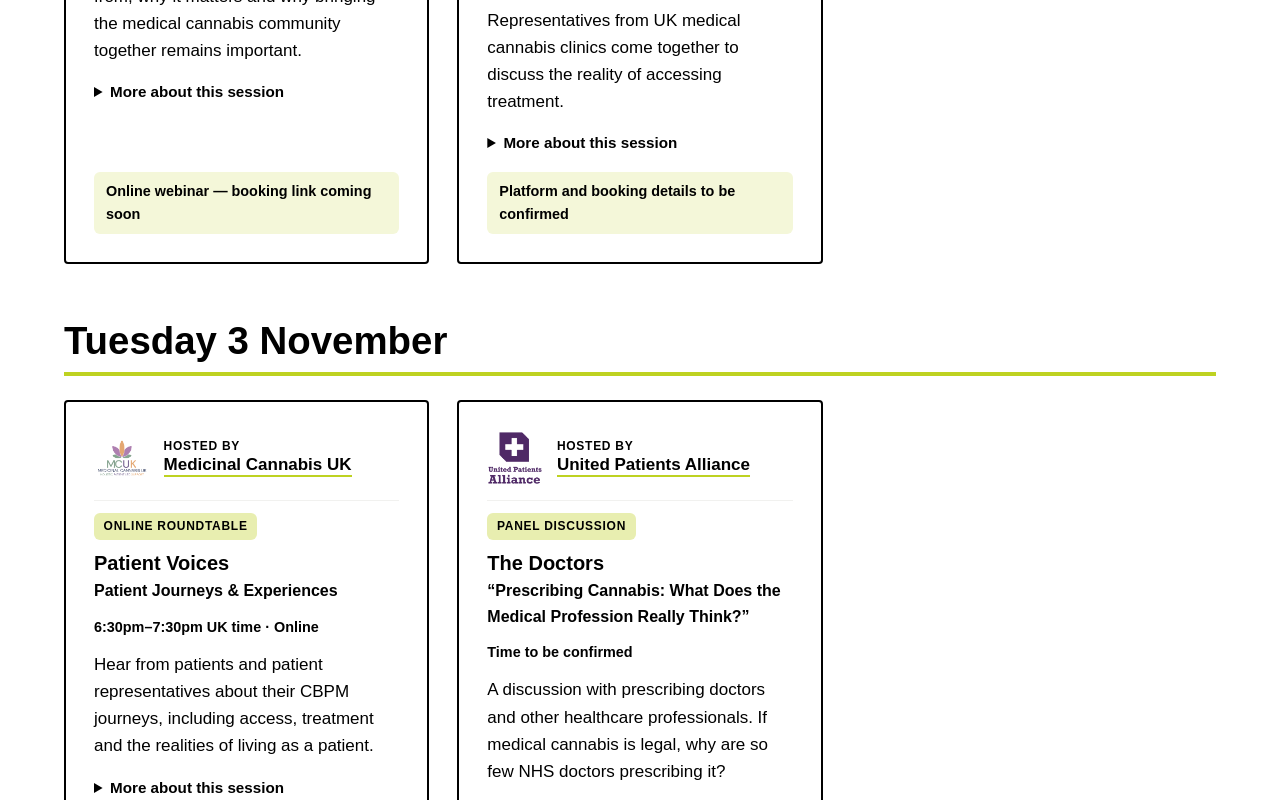
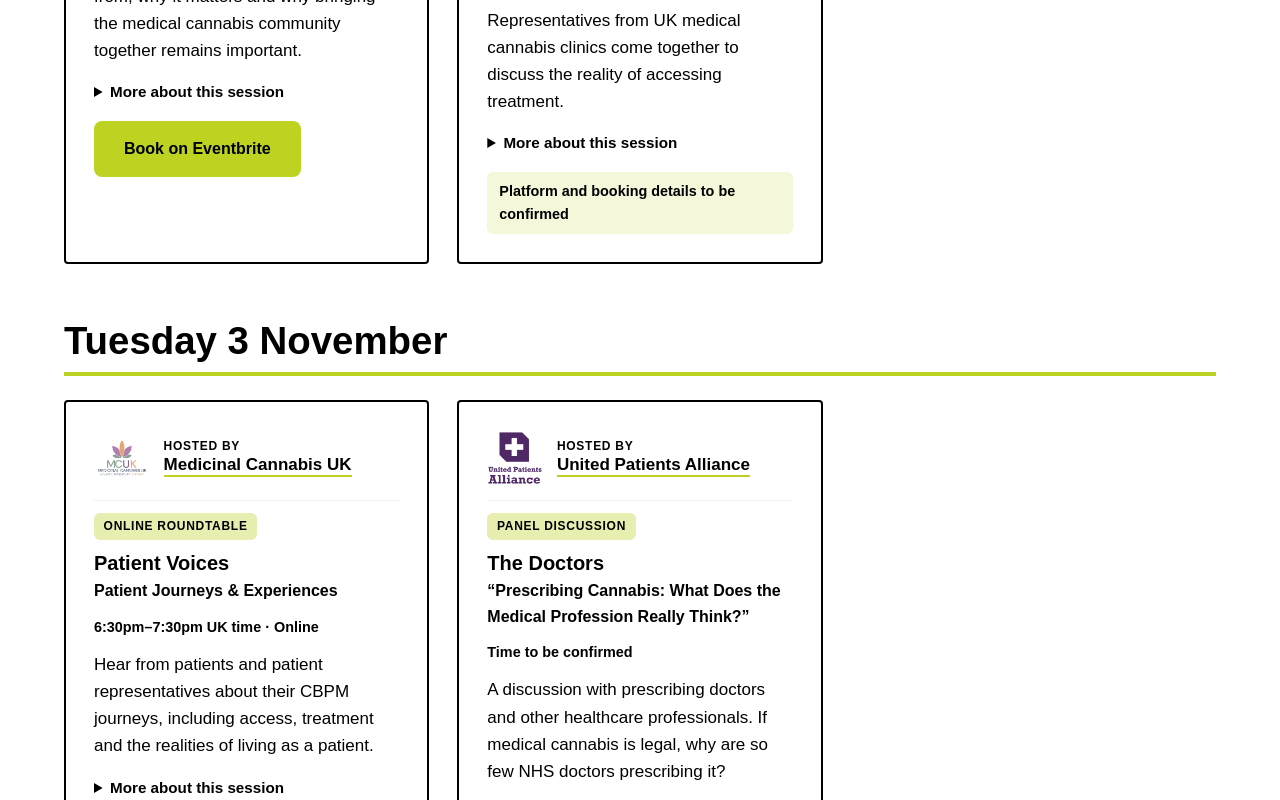
Before and after one commit to the-lexolotl/medcannaw, a Next.js app: page /events in a window 1280 px wide. Shown: the part 1600-2400 px from the top of the page. Built offline with nearby package versions, Linux system fonts and the light colour scheme; a web font is replaced by a local one.

Commit message:
Added MCUKCIC event links

```diff
--- a/app/events/events-data.ts
+++ b/app/events/events-data.ts
@@ -56,7 +56,6 @@ export type ProgrammeEvent = {
   statusNote?: string
 }
 
-const MCUK_NOTE = 'Online webinar — booking link coming soon'
 const UPA_NOTE = 'Platform and booking details to be confirmed'
 
 export const events: ProgrammeEvent[] = [
@@ -115,7 +114,7 @@ export const events: ProgrammeEvent[] = [
       'There will also be an opportunity to ask questions, share your thoughts and take part in the discussion.',
       'Whether you are a patient, carer, healthcare professional, organisation, industry representative or simply interested in learning more, everyone is welcome.',
     ],
-    statusNote: MCUK_NOTE,
+    bookingHref: 'https://www.eventbrite.com/e/1999946500821?aff=oddtdtcreator',
   },
   {
     id: 'upa-the-clinics',
@@ -161,7 +160,7 @@ export const events: ProgrammeEvent[] = [
       'Lived experience is an important part of understanding where the UK CBPM sector is today and where improvements are still needed.',
       'Join us to listen, learn and discuss the experiences of patients across the community.',
     ],
-    statusNote: MCUK_NOTE,
+    bookingHref: 'https://www.eventbrite.com/e/2003079035316?aff=oddtdtcreator',
   },
   {
     id: 'upa-the-doctors',
@@ -206,7 +205,7 @@ export const events: ProgrammeEvent[] = [
       'We’ll look at the science in an accessible way, helping patients and members of the wider community better understand the medicines they may encounter as part of CBPM treatment.',
       'The session is an opportunity to learn, ask questions and explore what the evidence currently tells us — as well as where further research is still needed.',
     ],
-    statusNote: MCUK_NOTE,
+    bookingHref: 'https://www.eventbrite.com/e/2003079093490?aff=oddtdtcreator',
   },
   {
     id: 'upa-global-activism-day',
@@ -252,7 +251,7 @@ export const events: ProgrammeEvent[] = [
       'The session will provide an opportunity to learn more about the technology involved, ask questions and better understand the considerations around using devices with prescribed CBPMs.',
       'This session is intended as an educational discussion for patients and the wider community.',
     ],
-    statusNote: MCUK_NOTE,
+    bookingHref: 'https://www.eventbrite.com/e/2003079169718?aff=oddtdtcreator',
   },
   {
     id: 'mcuk-living-as-a-patient',
@@ -272,7 +271,7 @@ export const events: ProgrammeEvent[] = [
       'We’ll explore the realities of the patient journey and the challenges that can exist beyond the consultation room.',
       'Join us for an open discussion focused on patient experience, access and the things that matter in everyday life.',
     ],
-    statusNote: MCUK_NOTE,
+    bookingHref: 'https://www.eventbrite.com/e/2003692617557?aff=oddtdtcreator',
   },
   {
     id: 'upa-the-upa-story',
@@ -316,7 +315,7 @@ export const events: ProgrammeEvent[] = [
       'What can different parts of the community contribute? Where are the opportunities for collaboration? And how can we make sure patients remain at the centre of what we do?',
       'Join us for an open conversation about the community and the importance of working together.',
     ],
-    statusNote: MCUK_NOTE,
+    bookingHref: 'https://www.eventbrite.com/e/2003692739923?aff=oddtdtcreator',
   },
   {
     id: 'upa-grow-your-own',
@@ -359,7 +358,7 @@ export const events: ProgrammeEvent[] = [
       'Discussion will include developments in treatment, research, access and the wider patient movement, as well as some of the opportunities and challenges that could shape the years ahead.',
       'The future of CBPM treatment will affect patients, healthcare professionals, organisations and the wider sector — so this is an opportunity to consider what that future could look like and what we want to see from it.',
     ],
-    statusNote: MCUK_NOTE,
+    bookingHref: 'https://www.eventbrite.com/e/2003692810133?aff=oddtdtcreator',
   },
   {
     id: 'upa-future-of-the-campaign',
@@ -406,7 +405,7 @@ export const events: ProgrammeEvent[] = [
       'We’ll also take some time to reflect on the discussions and conversations from across the week before looking ahead to what comes next for MCAW and what we hope to be doing next year.',
       'Thank you for being part of Medical Cannabis Awareness Week 2026 — we hope you’ll join us for the final conversation.',
     ],
-    statusNote: MCUK_NOTE,
+    bookingHref: 'https://www.eventbrite.com/e/2003692835208?aff=oddtdtcreator',
   },
 ]
 
```
